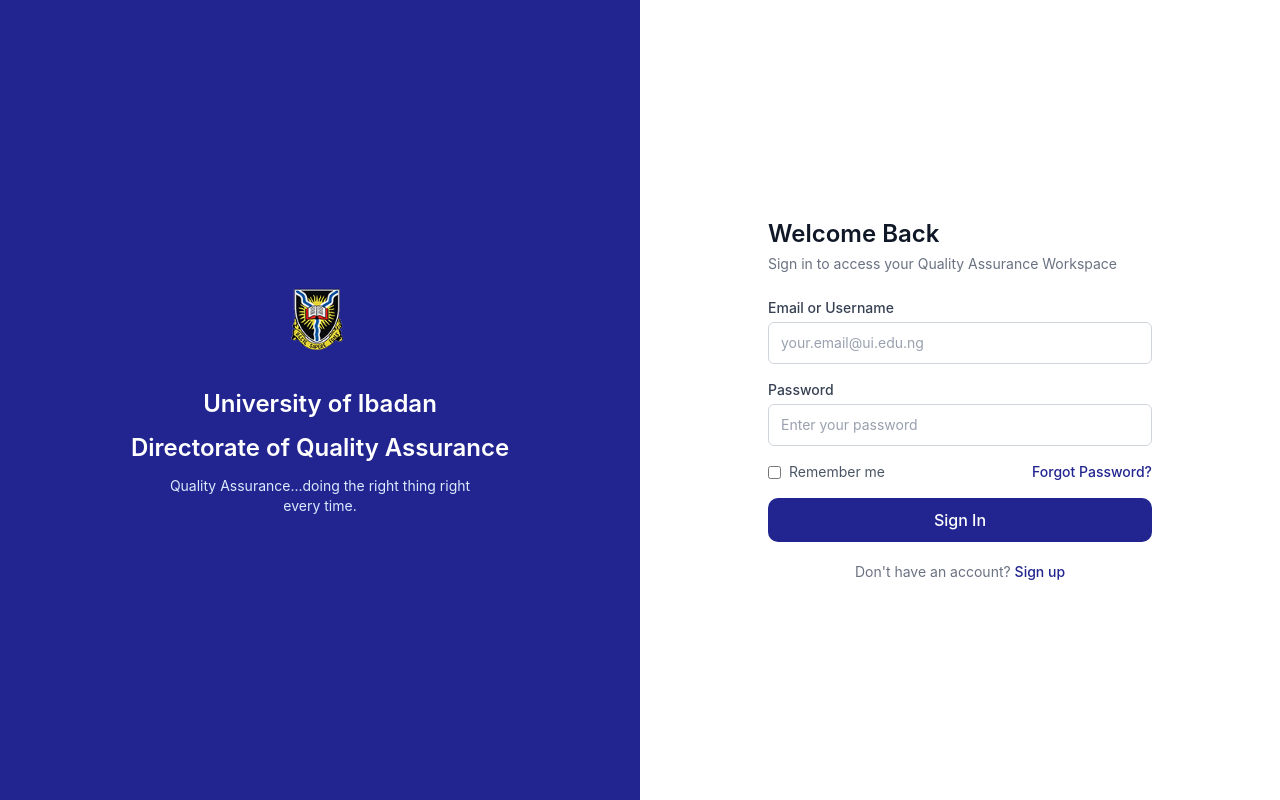
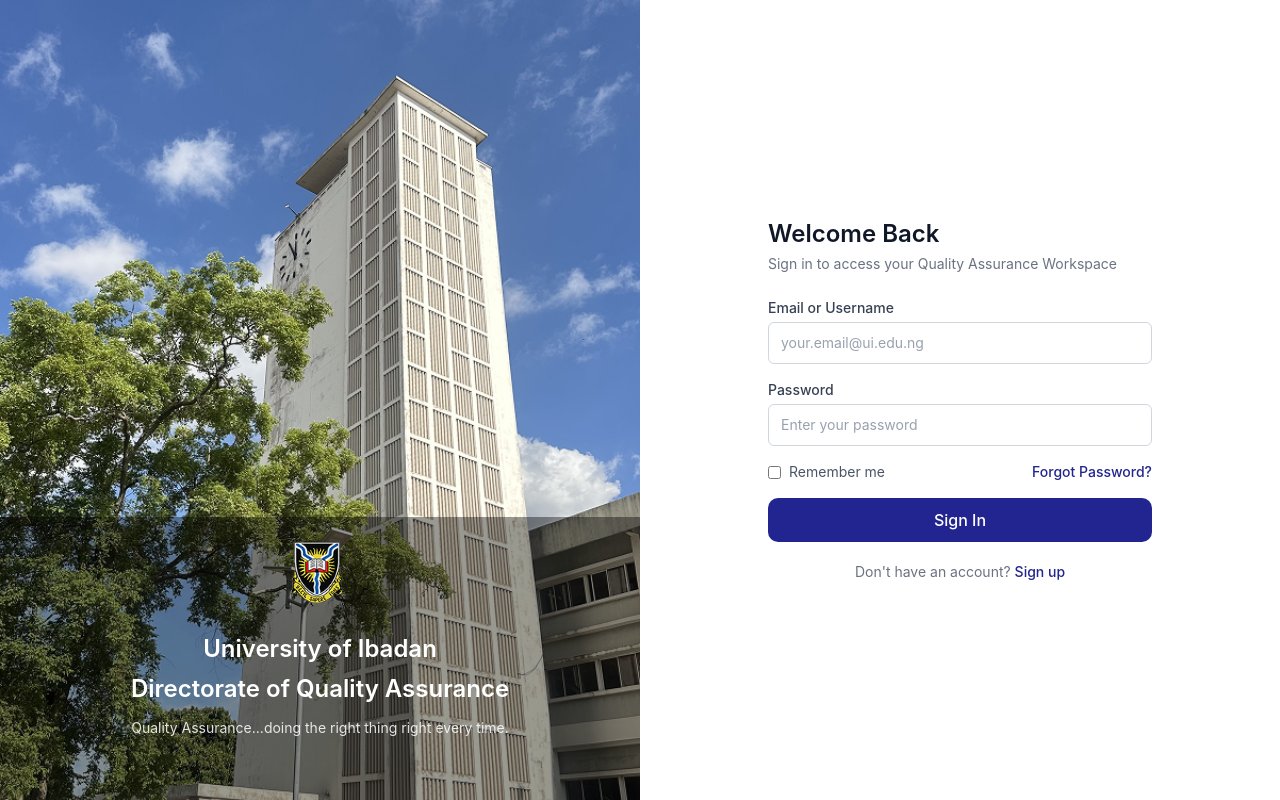
Before and after one commit to creativeXPR/QAP_frontend, a React (Vite) app: page / in a window 1280 px wide. Built offline with nearby package versions, Linux system fonts and the light colour scheme; some icons are missing.

Commit message:
refactor: standardize toast messages and improve UI layout in SignIn and SignUp pages

```diff
--- a/src/pages/SignIn.jsx
+++ b/src/pages/SignIn.jsx
@@ -2,7 +2,7 @@
 import { useNavigate, Link } from "react-router-dom";
 import { Eye, EyeOff } from "../lib/icons";
 import { getUserRole, loginUser, ROLE_HOME_ROUTES } from "../lib/auth";
-import { useToast } from '../components/common/ToastContext';
+import { useToast } from "../components/common/ToastContext";
 
 export default function SignIn() {
   const { addToast } = useToast();
@@ -28,7 +28,7 @@
 
       const role = data.user?.status || getUserRole();
       if (role && ROLE_HOME_ROUTES[role]) {
-        addToast('success', 'Signed in successfully.');
+        addToast("success", "Signed in successfully.");
         navigate(ROLE_HOME_ROUTES[role]);
       } else {
         // Role missing/unrecognized — send them somewhere safe rather
@@ -37,7 +37,7 @@
         navigate("/profile/me");
       }
     } catch (err) {
-      addToast('error', err.message || "An error occurred while signing in.");
+      addToast("error", err.message || "An error occurred while signing in.");
     } finally {
       setLoading(false);
     }
@@ -46,24 +46,39 @@
   return (
     <div className="min-h-screen flex flex-col md:flex-row bg-white">
       {/* Left brand panel — hidden on mobile, shown on md+ */}
-      <div className="hidden md:flex md:w-1/2 bg-brand flex-col items-center justify-center px-10 py-16 text-center">
-
-        <img src="/logo.png" alt="University crest" className="h-20 w-auto object-contain mb-6" />
-        <h1 className="text-white text-2xl font-semibold mb-3">
-          University of Ibadan
-        </h1>
-
-        <h1 className="text-white text-2xl font-semibold mb-3">
-          Directorate of Quality Assurance
-        </h1>
-        <p className="text-blue-100 text-sm max-w-xs">
-          Quality Assurance...doing the right thing right every time.
-        </p>
+      <div
+        className="hidden md:flex md:w-1/2 relative flex-col items-center justify-center px-10 pt-16 pb-0 text-center"
+        style={{
+          backgroundImage: "url(/ui.png)",
+          backgroundSize: "cover",
+          backgroundPosition: "center",
+        }}
+      >
+        <div className="absolute left-0 right-0 bottom-0 bg-black/40 p-5 pb-15 text-center text-white">
+          <img
+            src="/logo.png"
+            alt="University crest"
+            className="mx-auto h-20 w-auto object-contain mb-4"
+          />
+          <h1 className="text-white text-2xl font-semibold mb-2">
+            University of Ibadan
+          </h1>
+          <h2 className="text-white text-2xl font-semibold mb-3">
+            Directorate of Quality Assurance
+          </h2>
+          <p className="text-white/85 text-sm leading-relaxed">
+            Quality Assurance...doing the right thing right every time.
+          </p>
+        </div>
       </div>
 
       {/* Mobile top banner — logo only, no heading */}
       <div className="flex md:hidden items-center justify-start px-6 py-4">
-        <img src="/logo.png" alt="University crest" className="h-16 w-auto object-contain" />
+        <img
+          src="/logo.png"
+          alt="University crest"
+          className="h-16 w-auto object-contain"
+        />
       </div>
 
       {/* Right form panel */}
@@ -127,7 +142,10 @@
                 />
                 Remember me
               </label>
-              <Link to="/forgot-password" className="text-brand font-medium hover:underline">
+              <Link
+                to="/forgot-password"
+                className="text-brand font-medium hover:underline"
+              >
                 Forgot Password?
               </Link>
             </div>
@@ -143,7 +161,10 @@
 
           <p className="text-center text-sm text-gray-500 mt-5">
             Don't have an account?{" "}
-            <Link to="/sign-up" className="text-brand font-medium hover:underline">
+            <Link
+              to="/sign-up"
+              className="text-brand font-medium hover:underline"
+            >
               Sign up
             </Link>
           </p>
--- a/src/pages/SignUp.jsx
+++ b/src/pages/SignUp.jsx
@@ -2,11 +2,9 @@
 import { useNavigate, Link } from "react-router-dom";
 import { Eye, EyeOff } from "../lib/icons";
 import { registerUser } from "../lib/auth";
-import { useToast } from '../components/common/ToastContext';
+import { useToast } from "../components/common/ToastContext";
 
-const STATUS_OPTIONS = [
-  { value: "student", label: "Student" },
-];
+const STATUS_OPTIONS = [{ value: "student", label: "Student" }];
 
 export default function SignUp() {
   const { addToast } = useToast();
@@ -30,7 +28,7 @@
     e.preventDefault();
 
     if (form.password !== form.confirmPassword) {
-      addToast('warning', "Passwords do not match.");
+      addToast("warning", "Passwords do not match.");
       return;
     }
 
@@ -45,11 +43,14 @@
       });
       navigate("/sign-in");
       // Trigger a success toast
-      addToast('success', 'Account created successfully!');
-      addToast('info', 'Signin with your credentials to access the platform.');
+      addToast("success", "Account created successfully!");
+      addToast("info", "Signin with your credentials to access the platform.");
     } catch (err) {
       // Trigger an error toast
-      addToast('error', err.message || "An error occurred while creating your account.");
+      addToast(
+        "error",
+        err.message || "An error occurred while creating your account.",
+      );
     } finally {
       setLoading(false);
     }
@@ -58,23 +59,39 @@
   return (
     <div className="min-h-screen flex flex-col md:flex-row bg-white">
       {/* Left brand panel — hidden on mobile, shown on md+ */}
-      <div className="hidden md:flex md:w-1/2 bg-brand flex-col items-center justify-center px-10 py-16 text-center">
-        <img src="/logo.png" alt="University crest" className="h-20 w-auto object-contain mb-6" />
-
-        <h1 className="text-white text-2xl font-semibold mb-3">
-          University of Ibadan
-        </h1>
-        <h1 className="text-white text-2xl font-semibold mb-3">
-          Directorate of Quality Assurance
-        </h1>
-        <p className="text-blue-100 text-sm max-w-xs">
-          Quality Assurance...doing the right thing right every time.
-        </p>
+      <div
+        className="hidden md:flex md:w-1/2 relative flex-col items-center justify-center px-10 pt-16 pb-0 text-center"
+        style={{
+          backgroundImage: "url(/ui.png)",
+          backgroundSize: "cover",
+          backgroundPosition: "center",
+        }}
+      >
+        <div className="absolute left-0 right-0 bottom-0 bg-black/40 p-5 pb-15 text-center text-white">
+          <img
+            src="/logo.png"
+            alt="University crest"
+            className="mx-auto h-20 w-auto object-contain mb-4"
+          />
+          <h1 className="text-white text-2xl font-semibold mb-2">
+            University of Ibadan
+          </h1>
+          <h2 className="text-white text-2xl font-semibold mb-3">
+            Directorate of Quality Assurance
+          </h2>
+          <p className="text-white/85 text-sm leading-relaxed">
+            Quality Assurance...doing the right thing right every time.
+          </p>
+        </div>
       </div>
 
       {/* Mobile top banner — logo only, no heading */}
       <div className="flex md:hidden items-center justify-start px-6 py-4">
-        <img src="/logo.png" alt="University crest" className="h-16 w-auto object-contain" />
+        <img
+          src="/logo.png"
+          alt="University crest"
+          className="h-16 w-auto object-contain"
+        />
       </div>
 
       {/* Right form panel */}
@@ -181,9 +198,15 @@
                   type="button"
                   onClick={() => setShowConfirmPassword((v) => !v)}
                   className="absolute right-3 top-1/2 -translate-y-1/2 text-gray-400 hover:text-gray-600"
-                  aria-label={showConfirmPassword ? "Hide password" : "Show password"}
+                  aria-label={
+                    showConfirmPassword ? "Hide password" : "Show password"
+                  }
                 >
-                  {showConfirmPassword ? <EyeOff size={18} /> : <Eye size={18} />}
+                  {showConfirmPassword ? (
+                    <EyeOff size={18} />
+                  ) : (
+                    <Eye size={18} />
+                  )}
                 </button>
               </div>
               <p className="text-xs text-gray-400 mt-1">
@@ -202,7 +225,10 @@
 
           <p className="text-center text-sm text-gray-500 mt-5">
             Already have an account?{" "}
-            <Link to="/sign-in" className="text-brand font-medium hover:underline">
+            <Link
+              to="/sign-in"
+              className="text-brand font-medium hover:underline"
+            >
               Sign In
             </Link>
           </p>
```
Also changed, not shown: public/ui.png (added).
